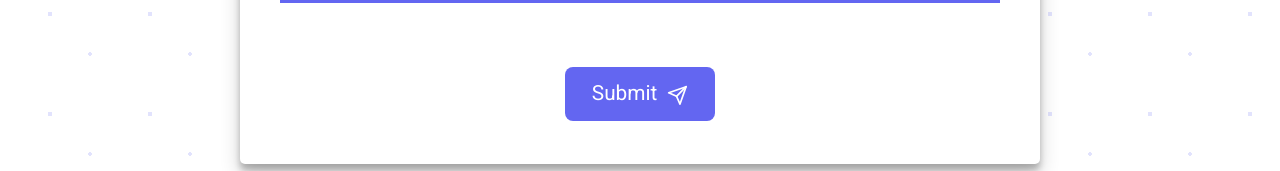
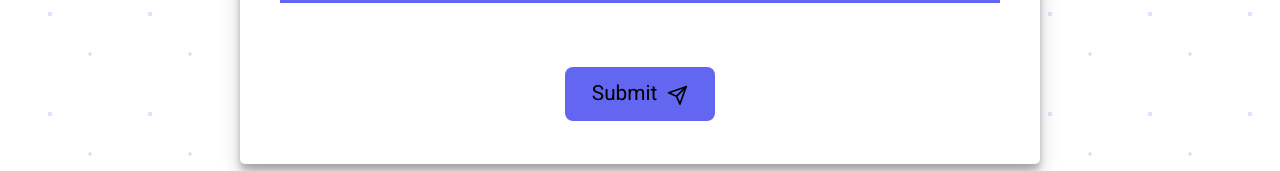
Before and after one commit to DaltonOtineru/Portfolio, a React (Create React App) app: page / in a window 1280 px wide. Shown: the part 4136-4307 px from the top of the page. Built offline with nearby package versions, Linux system fonts and the light colour scheme.

Commit message:
contact form bug fix

```diff
--- a/src/components/Contact/Contact.js
+++ b/src/components/Contact/Contact.js
@@ -55,10 +55,10 @@ const Contact = () => {
                 ></textarea>
               </div>
               <div className="submit--btn--box">
-                <Button type="button" className="submit--btn">
+                <button type="submit" className="submit--btn">
                   Submit
                   <FiSend className="submit--btn--icon" />
-                </Button>
+                </button>
               </div>
             </form>
           </div>
```
